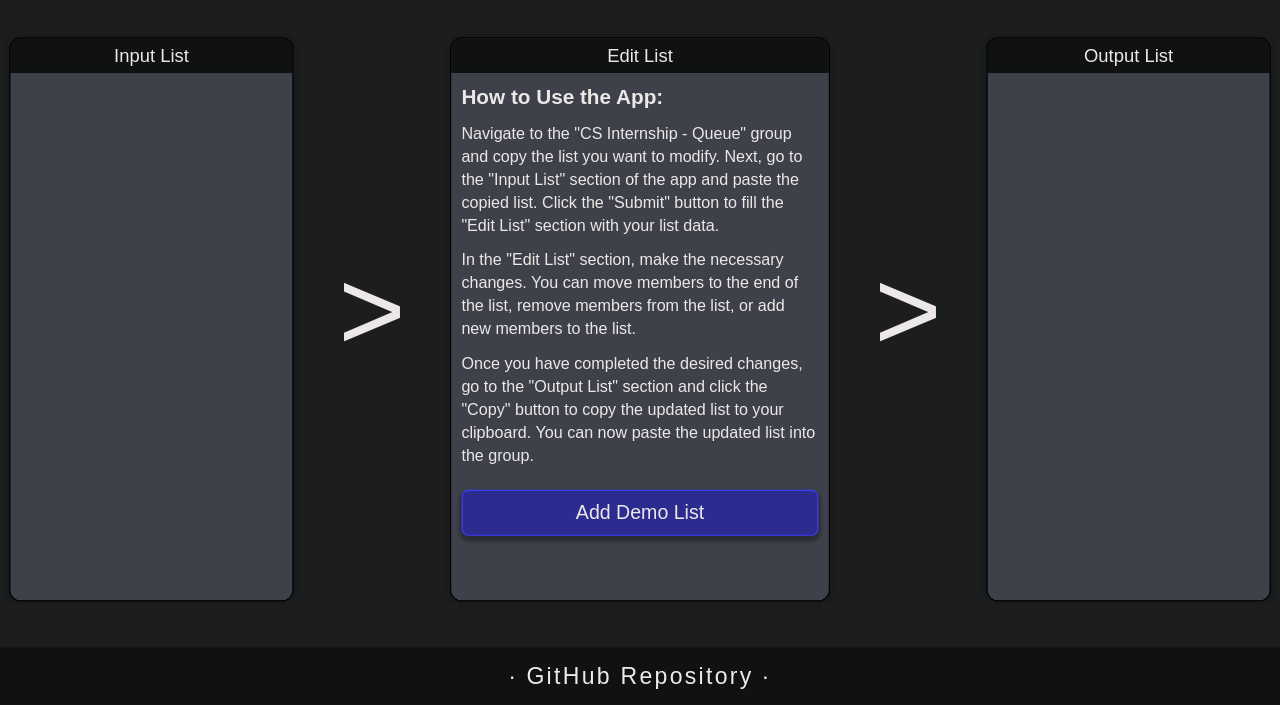
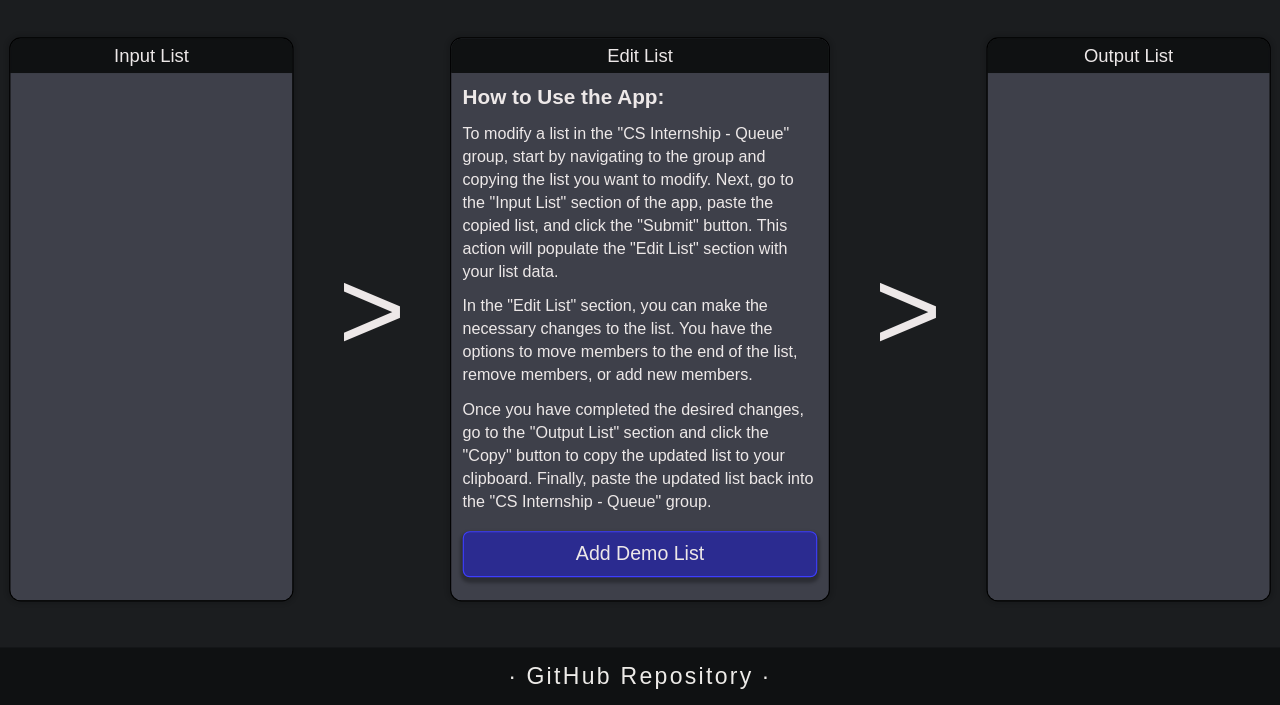
Before and after one commit to Ali-Sdg90/CS-Queue-Message-Maker, a plain HTML site: page index.html in a window 1280 px wide. Shown: the part 95-800 px from the top of the page. Drawn offline with nearby package versions, Linux system fonts and the light colour scheme.

Commit message:
Improve "How to Use the App" text

```diff
--- a/Style/_how-to-use.scss
+++ b/Style/_how-to-use.scss
@@ -1,6 +1,6 @@
 .how-to-use-container {
     direction: ltr;
-    padding: 2px 4px 7px;
+    padding: 2px 5px 7px;
 
     .how-to-use-title {
         font-size: 18px;
@@ -23,7 +23,7 @@
         background-color: $blue-background;
         border: 1px solid $blue-border;
         width: 100%;
-        margin-top: 20px;
+        margin-top: 16px;
         font-size: 17px;
         cursor: pointer;
         transition: background-color 0.15s, box-shadow 0.15s, transform 0.15s;
--- a/index.html
+++ b/index.html
@@ -95,26 +95,32 @@
                                     How to Use the App:
                                 </h3>
                                 <div class="how-to-use-text">
-                                    Navigate to the "CS Internship - Queue"
-                                    group and copy the list you want to modify.
-                                    Next, go to the "Input List" section of the
-                                    app and paste the copied list. Click the
-                                    "Submit" button to fill the "Edit List"
-                                    section with your list data.
+                                    To modify a list in the "CS Internship -
+                                    Queue" group, start by navigating to the
+                                    group and copying the list you want to
+                                    modify. Next, go to the "Input List" section
+                                    of the app, paste the copied list, and click
+                                    the "Submit" button. This action will
+                                    populate the "Edit List" section with your
+                                    list data.
                                 </div>
                                 <div class="how-to-use-text">
-                                    In the "Edit List" section, make the
-                                    necessary changes. You can move members to
-                                    the end of the list, remove members from the
-                                    list, or add new members to the list.
+                                    In the "Edit List" section, you can make the
+                                    necessary changes to the list. You have the
+                                    options to move members to the end of the
+                                    list, remove members, or add new members.
                                 </div>
                                 <div class="how-to-use-text">
                                     Once you have completed the desired changes,
                                     go to the "Output List" section and click
                                     the "Copy" button to copy the updated list
-                                    to your clipboard. You can now paste the
-                                    updated list into the group.
+                                    to your clipboard. Finally, paste the
+                                    updated list back into the "CS Internship -
+                                    Queue" group.
                                 </div>
+                                <!-- <div class="how-to-use-text">
+                                    Happy queuing!
+                                </div> -->
                                 <div class="how-to-use-btn">Add Demo List</div>
                                 <br />
                             </div>
```
Also changed, not shown: Style/style.css.
